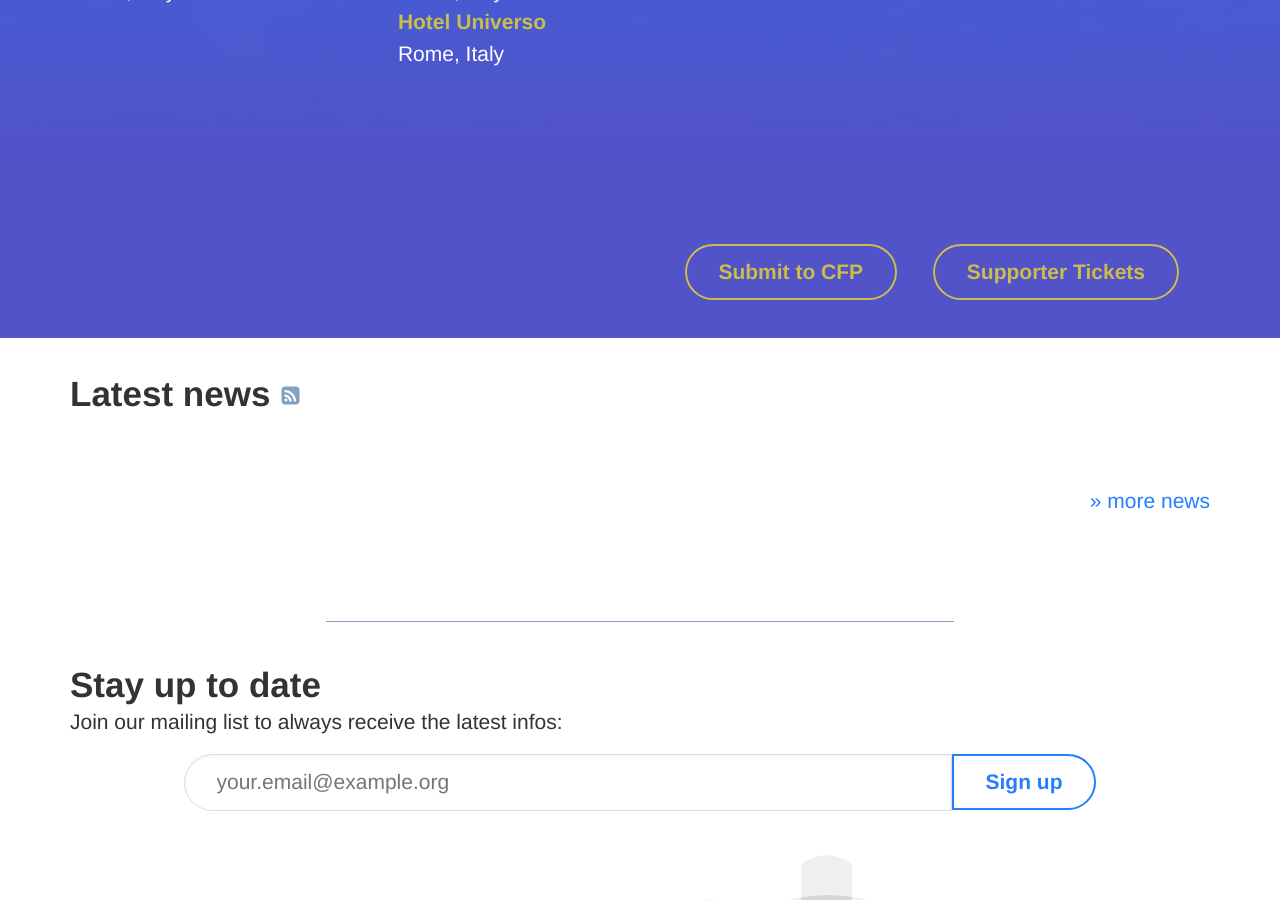
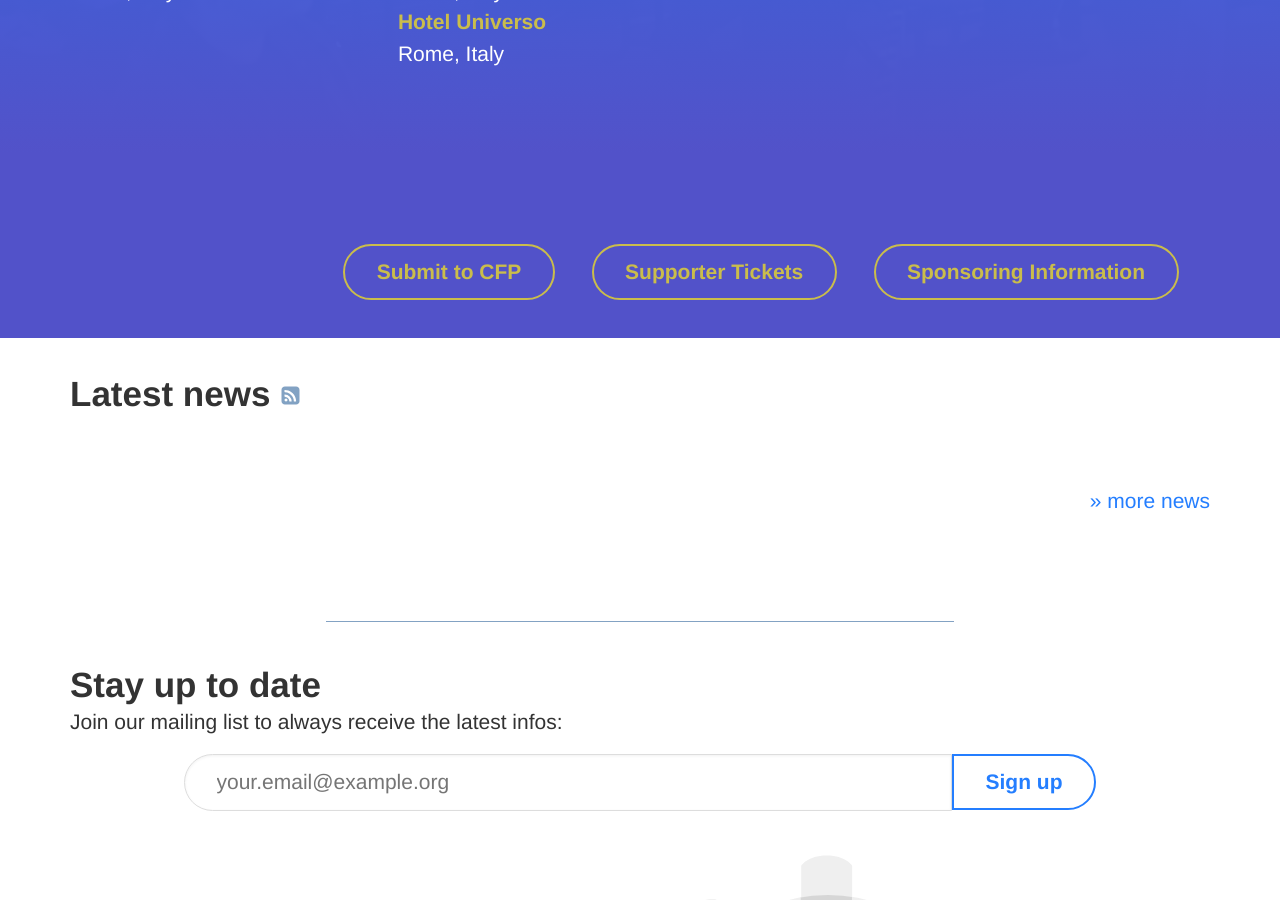
Before and after one commit to RustFestEU/rome.rustfest.eu, a Jekyll site: the page built from index.html, in a window 1280 px wide and 900 px high, scrolled down 481 px. Built offline with Jekyll 4.4.1, drawn with Linux system fonts in a browser that asks for light colours; nearby versions of some CDN libraries.

Commit message:
Activated Sponsoring Info and removed commented lines

```diff
--- a/index.html
+++ b/index.html
@@ -95,9 +68,9 @@ bodytags: with-hero
       <a class="button primary" href="https://ti.to/asquera-event-ug/rustfest-rome-2018/">
         Supporter Tickets
       </a>
-      <!-- <a class="button primary" href="/sponsors/">
+      <a class="button primary" href="/sponsors/packages/">
         Sponsoring Information
-      </a> -->
+      </a>
     </div>
   </section>
 </div>
```
Also changed, not shown: other parts of index.html (+0 -27 lines).
